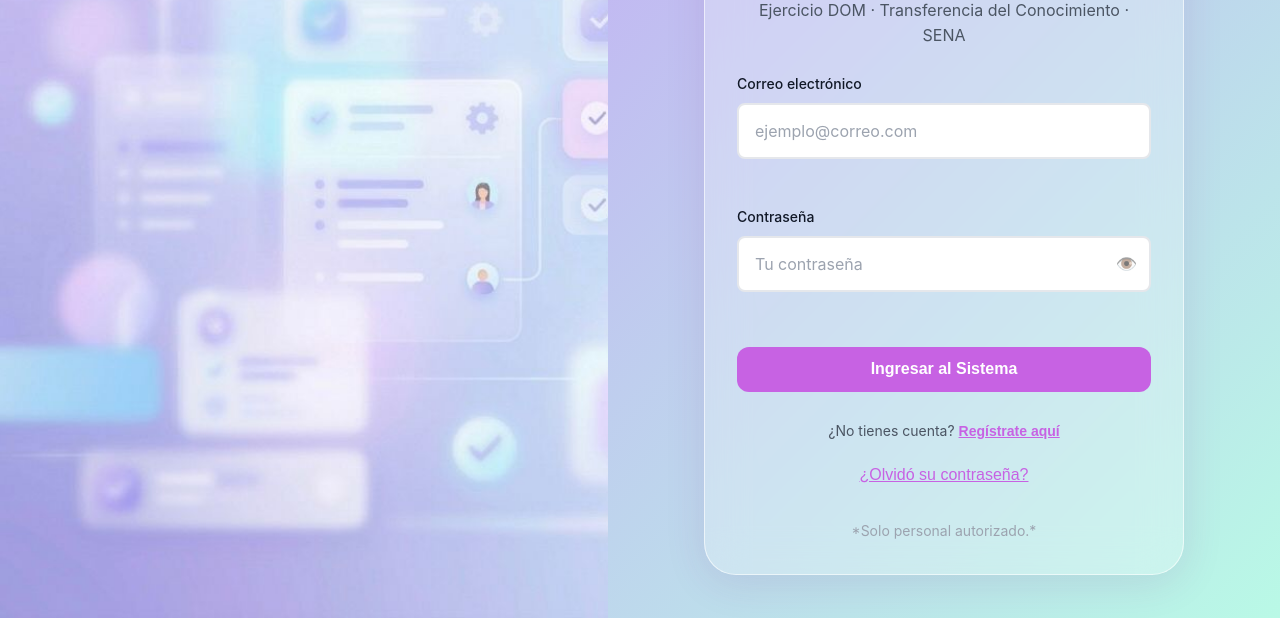
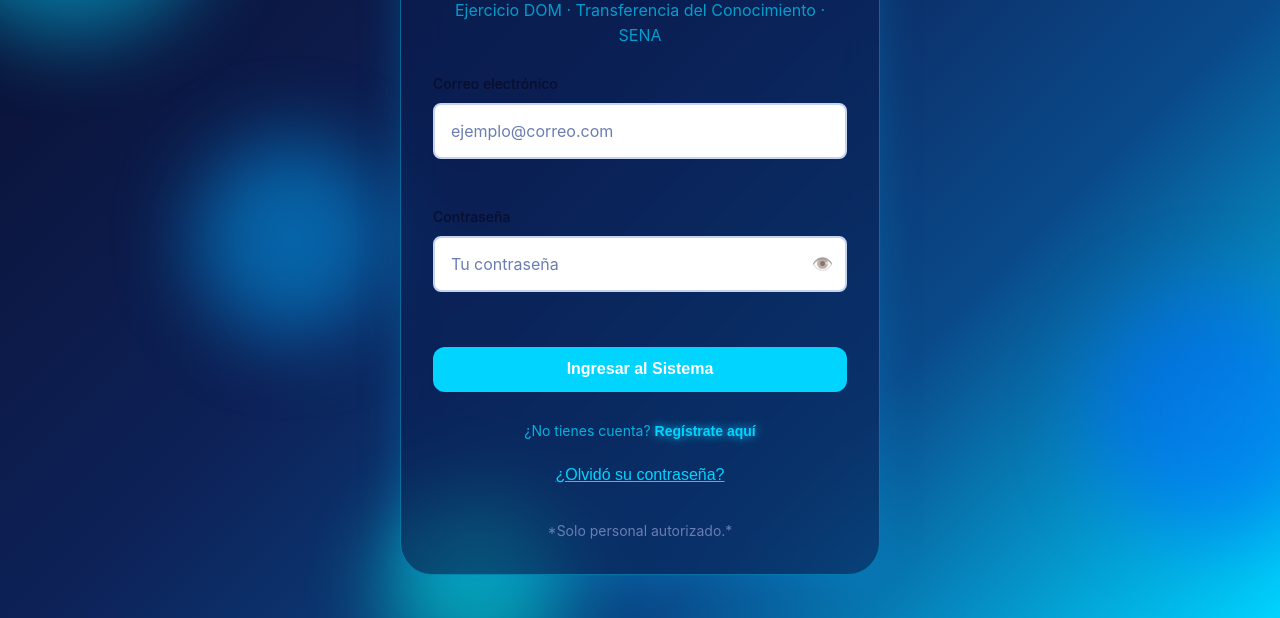
Before and after one commit to Pauloz17/Frontend-IP, a website built with Vite: page index.html in a window 1280 px wide. Shown: the part 182-800 px from the top of the page. Built offline with nearby package versions, Linux system fonts and the light colour scheme; some packages are replaced by stand-ins of ours.

Commit message:
feat: modificar CSS con nueva paleta de colores futurista azul

```diff
--- a/index.html
+++ b/index.html
@@ -9,7 +9,12 @@
     <link rel="stylesheet" href="styles.css">
 </head>
 <body data-modo="inicio">
-
+<div class="bolitas-fondo">
+    <div class="bolita bolita-1"></div>
+    <div class="bolita bolita-2"></div>
+    <div class="bolita bolita-3"></div>
+    <div class="bolita bolita-4"></div>
+</div>
 <!-- PANTALLA DE INICIO -->
 <div class="pantalla-inicio" id="pantallaInicio">
     <div class="inicio__columna-imagen"></div>
--- a/styles.css
+++ b/styles.css
@@ -1,13 +1,12 @@
 /* VARIABLES GLOBALES */
 :root {
-    --color-primario:        #c762e3;
-    --color-primario-oscuro: #be5cc3;
-    --color-primario-suave:  #faf5ff;
-
-    --color-admin:        #0284c7;
-    --color-admin-oscuro: #0369a1;
-
-    /* Variables de color para el rol instructor — paleta verde pastel */
+    --color-primario:        #00d4ff;
+    --color-primario-oscuro: #0099cc;
+    --color-primario-suave:  #e0f7ff;
+
+    --color-admin:        #0047ab;
+    --color-admin-oscuro: #003380;
+
     --color-instructor:        #059669;
     --color-instructor-oscuro: #047857;
     --color-instructor-suave:  #d1fae5;
@@ -18,12 +17,12 @@
     --color-aprobacion: #f97316;
     --color-error:      #ef4444;
 
-    --texto-oscuro: #111827;
-    --texto-medio:  #4b5563;
-    --texto-claro:  #9ca3af;
-
-    --fondo-gris:  #f9fafb;
-    --borde-suave: #e5e7eb;
+    --texto-oscuro: #0a0e2e;
+    --texto-medio:  #1e2a5e;
+    --texto-claro:  #6b7db3;
+
+    --fondo-gris:  #f0f4ff;
+    --borde-suave: #c5d3f0;
 
     --fuente: -apple-system, BlinkMacSystemFont, 'Segoe UI', 'Roboto', sans-serif;
 
@@ -48,9 +47,9 @@
     --radio-2xl:  1.5rem;
     --radio-full: 9999px;
 
-    --sombra-sm: 0 1px 3px rgba(0, 0, 0, 0.08);
-    --sombra-md: 0 4px 10px rgba(0, 0, 0, 0.10);
-    --sombra-lg: 0 8px 20px rgba(0, 0, 0, 0.10);
+    --sombra-sm: 0 1px 3px rgba(0, 100, 255, 0.10);
+    --sombra-md: 0 4px 10px rgba(0, 100, 255, 0.15);
+    --sombra-lg: 0 8px 20px rgba(0, 100, 255, 0.15);
 
     --transicion: 200ms ease;
 }
@@ -77,10 +76,11 @@
 
 /* FONDOS POR MODO */
 /* En modo inicio no hay padding ni fondo de color, la imagen lo cubre todo   */
-body[data-modo="inicio"]  { background: linear-gradient(135deg, #c794f9 0%, #b9f9e6 100%); padding: 0; }body[data-modo="admin"]   { background-color: #e0f2fe; padding: var(--espacio-lg); }
-body[data-modo="usuario"] { background-color: #f3e8ff; }
-body[data-modo="admin"]   { background-color: #e0f2fe; }
-
+body[data-modo="inicio"] {
+    background: linear-gradient(135deg, #0a0e2e 0%, #0d2157 40%, #0a4a8a 70%, #00d4ff 100%);
+    padding: 0;
+    overflow: hidden;
+}
 
 /* HIDDEN */
 .hidden { display: none !important; }
@@ -102,13 +102,16 @@
 .inicio__titulo {
     font-size: var(--texto-3xl);
     font-weight: 700;
-    color: var(--texto-oscuro);
+    color: #00d4ff;
     margin-bottom: var(--espacio-sm);
+    text-shadow: 0 0 20px rgba(0, 212, 255, 0.8), 0 0 40px rgba(0, 212, 255, 0.4);
+    text-align: center;
 }
 
 .inicio__subtitulo {
     font-size: var(--texto-md);
-    color: var(--texto-medio);
+    color: rgba(0, 212, 255, 0.7);
+    text-align: center;
 }
 
 .inicio__accesos {
@@ -1190,12 +1193,7 @@
 /* background-size: cover escala la imagen para cubrir todo el área           */
 /* background-position: center centra la imagen en el contenedor              */
 .inicio__columna-imagen {
-    flex: 1;
-    min-height: 100vh;
-    background-image: url('/bg-inicio.jpg');
-    background-size: cover;
-    background-position: center;
-    background-repeat: no-repeat;
+    display: none;
 }
 
 /* Columna derecha: degradado suave con colores del proyecto                  */
@@ -1216,13 +1214,13 @@
 .inicio__glass-card {
     width: 100%;
     max-width: 480px;
-    background: rgba(255, 255, 255, 0.25);
+    background: rgba(10, 30, 80, 0.55);
     backdrop-filter: blur(20px);
     -webkit-backdrop-filter: blur(20px);
     border-radius: 2rem;
-    border: 1.5px solid rgba(255, 255, 255, 0.6);
-    box-shadow: 0 8px 40px rgba(123, 45, 139, 0.12),
-                inset 0 1px 0 rgba(255, 255, 255, 0.8);
+    border: 1.5px solid rgba(0, 212, 255, 0.4);
+    box-shadow: 0 8px 40px rgba(0, 180, 255, 0.25),
+                inset 0 1px 0 rgba(0, 212, 255, 0.3);
     padding: var(--espacio-xl);
     display: flex;
     flex-direction: column;
@@ -1232,6 +1230,7 @@
 /* Se redefine el header dentro de la card glass para que sea centrado        */
 .inicio__glass-card .inicio__header {
     text-align: center;
+    width: 100%;
 }
 
 /* Nota al pie dentro de la card glass                                        */
@@ -1678,23 +1677,29 @@
 
 /* Texto y botón de enlace de "Regístrate aquí" debajo del login */
 .login-registro-texto {
-    text-align:  center;
-    font-size:   var(--texto-sm);
-    color:       var(--texto-medio);
-    margin-top:  var(--espacio-sm);
+    text-align: center;
+    font-size: var(--texto-sm);
+    color: rgba(0, 212, 255, 0.8);
+    margin-top: var(--espacio-sm);
 }
 
 /* El botón de registro parece un enlace pero es un button para semántica correcta */
 .login-registro-btn {
-    background:  none;
-    border:      none;
-    color:       var(--color-primario);
-    cursor:      pointer;
-    font-size:   var(--texto-sm);
-    font-weight: 600;
-    padding:     0;
-    text-decoration: underline;
-    transition:  color var(--transicion);
+    background: none;
+    border: none;
+    color: #00d4ff;
+    cursor: pointer;
+    font-size: var(--texto-sm);
+    font-weight: 700;
+    padding: 0;
+    text-decoration: none;
+    text-shadow: 0 0 10px rgba(0, 212, 255, 0.9);
+    transition: color var(--transicion);
+}
+
+.login-registro-btn:hover {
+    color: white;
+    text-shadow: 0 0 20px rgba(0, 212, 255, 1);
 }
 
 .login-registro-btn:hover {
@@ -1894,3 +1899,24 @@
     padding:    0;
 }
 .btn-link:hover { color: var(--color-primario-oscuro); }
+
+
+.bolitas-fondo {
+    position: fixed;
+    top: 0; left: 0;
+    width: 100%; height: 100%;
+    pointer-events: none;
+    z-index: 0;
+}
+
+.bolita {
+    position: absolute;
+    border-radius: 50%;
+    filter: blur(40px);
+    opacity: 0.5;
+}
+
+.bolita-1 { width: 300px; height: 300px; background: #00d4ff; top: -80px; left: -80px; }
+.bolita-2 { width: 250px; height: 250px; background: #0066ff; bottom: 10%; right: -60px; }
+.bolita-3 { width: 200px; height: 200px; background: #00aaff; top: 40%; left: 15%; }
+.bolita-4 { width: 180px; height: 180px; background: #00ffee; bottom: -60px; left: 30%; }
```
